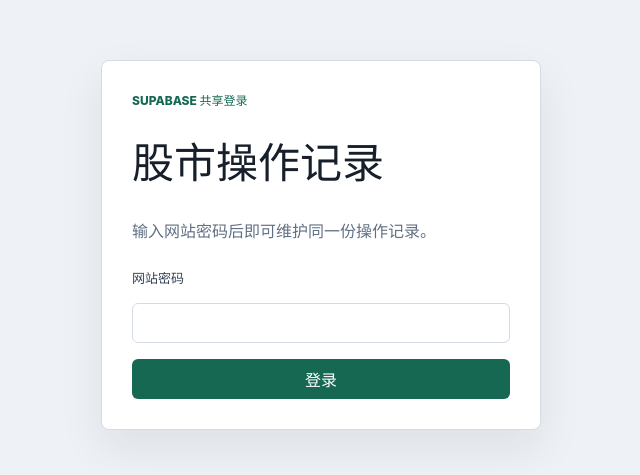
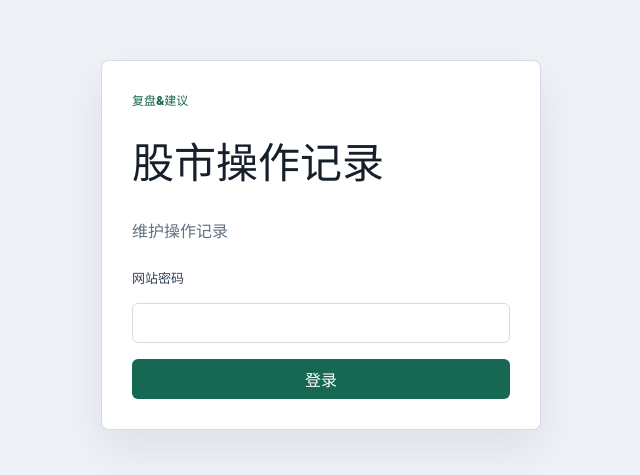
Before and after one commit to skywalkerjack/stockoperations, a plain HTML site: page index.html in a window 1280 px wide. Shown: the part 155-630 px from the top of the page, without its empty margins (319-959 px from the left). Drawn offline with nearby package versions, Linux system fonts and the light colour scheme.

Commit message:
Add files via upload

```diff
--- a/index.html
+++ b/index.html
@@ -10,9 +10,9 @@
     <main class="page-shell">
       <section id="login-view" class="login-view" aria-labelledby="login-title">
         <div class="login-panel">
-          <p class="eyebrow">Supabase 共享登录</p>
+          <p class="eyebrow">复盘&建议</p>
           <h1 id="login-title">股市操作记录</h1>
-          <p class="muted">输入网站密码后即可维护同一份操作记录。</p>
+          <p class="muted">维护操作记录</p>
 
           <form id="login-form" class="login-form">
             <label for="password">网站密码</label>
```
